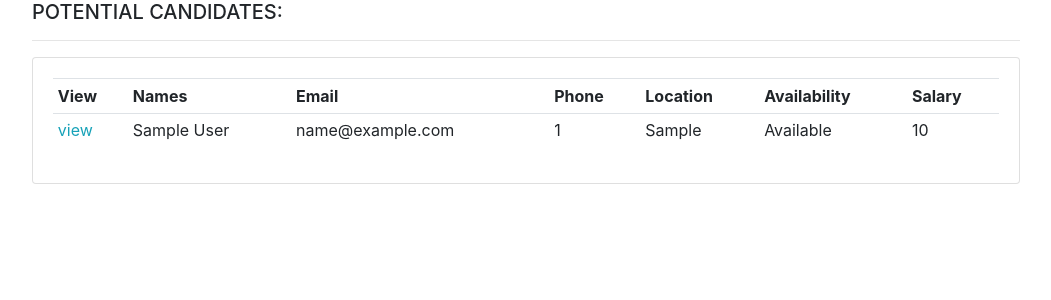
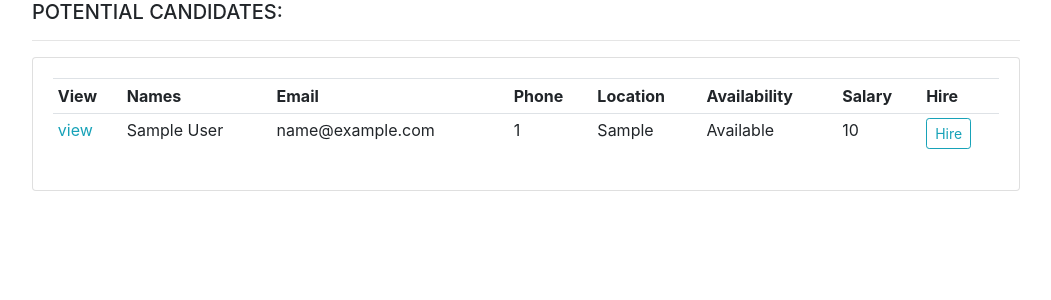
Before and after one commit to ngetichnicholas/Job-Seeking-App, a Django app: page /employerDash/ in a window 1280 px wide. Shown: the part 56-356 px from the top of the page, without its empty margins (68-1119 px from the left). Run offline with Django 3.2, Linux system fonts and the light colour scheme; a user stored in the database is signed in; tables that the repository leaves empty hold one stand-in row (values such as "Sample post"); some libraries are stand-ins or nearby versions.

Commit message:
option to hire job seeker added

```diff
--- a/Job_Seeking_App/templates/employerDash.html
+++ b/Job_Seeking_App/templates/employerDash.html
@@ -16,6 +16,7 @@
                   <th>Location</th>
                   <th>Availability</th>
                   <th>Salary</th>
+                  <th>Hire</th>
               </tr>
               {% for job_seeker in job_seekers %}
               <tr>
@@ -26,6 +27,7 @@
                   <td>{{job_seeker.location}}</td>
                   <td>{{job_seeker.availability}}</td>
                   <td>{{job_seeker.salary}}</td>
+                  <td><a href="" class="btn btn-outline-info btn-sm">Hire</a></td>
               </tr>
               {%endfor%}
 
--- a/Job_Seeking_App/views.py
+++ b/Job_Seeking_App/views.py
@@ -52,6 +52,7 @@ def registerEmployer(request):
             user.is_employer = True
             user.save()
             registered=True
+            return redirect('login')
     else:
         employer_form=EmployerSignUpForm()
 
```
